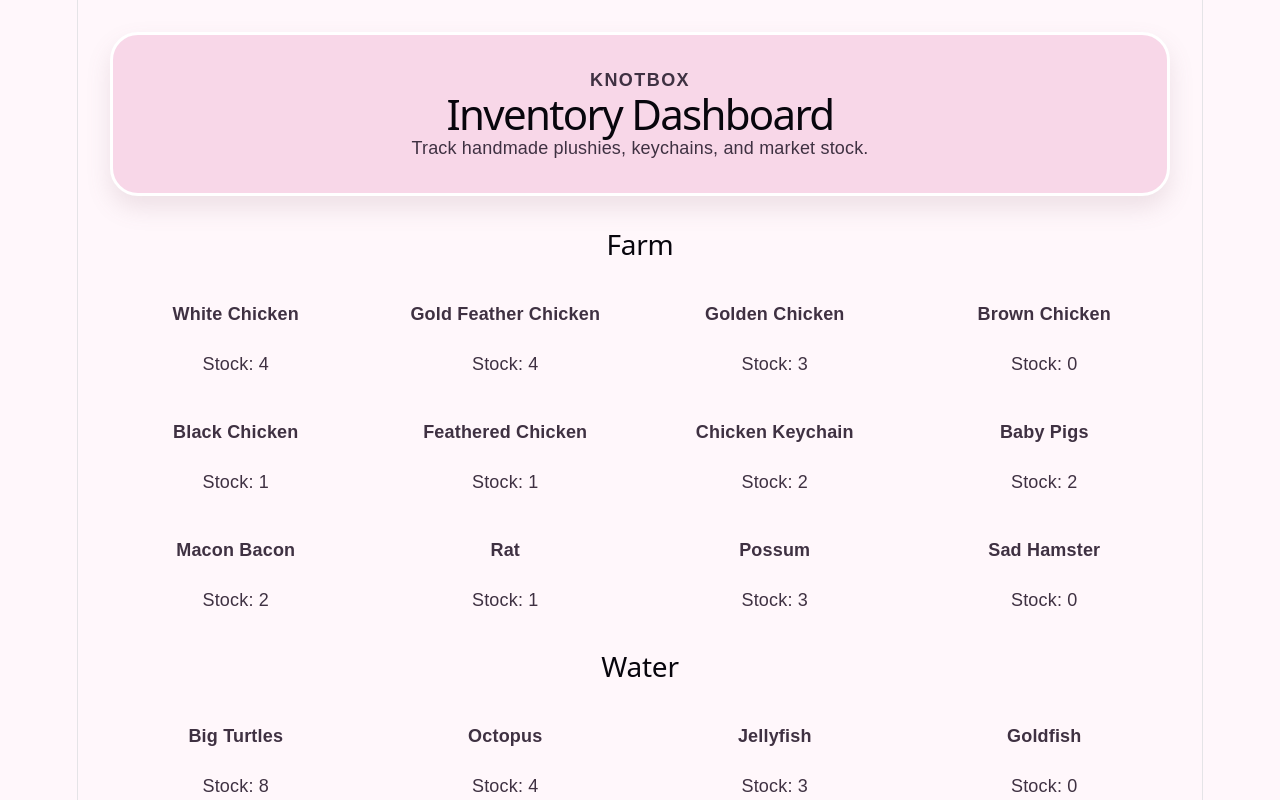
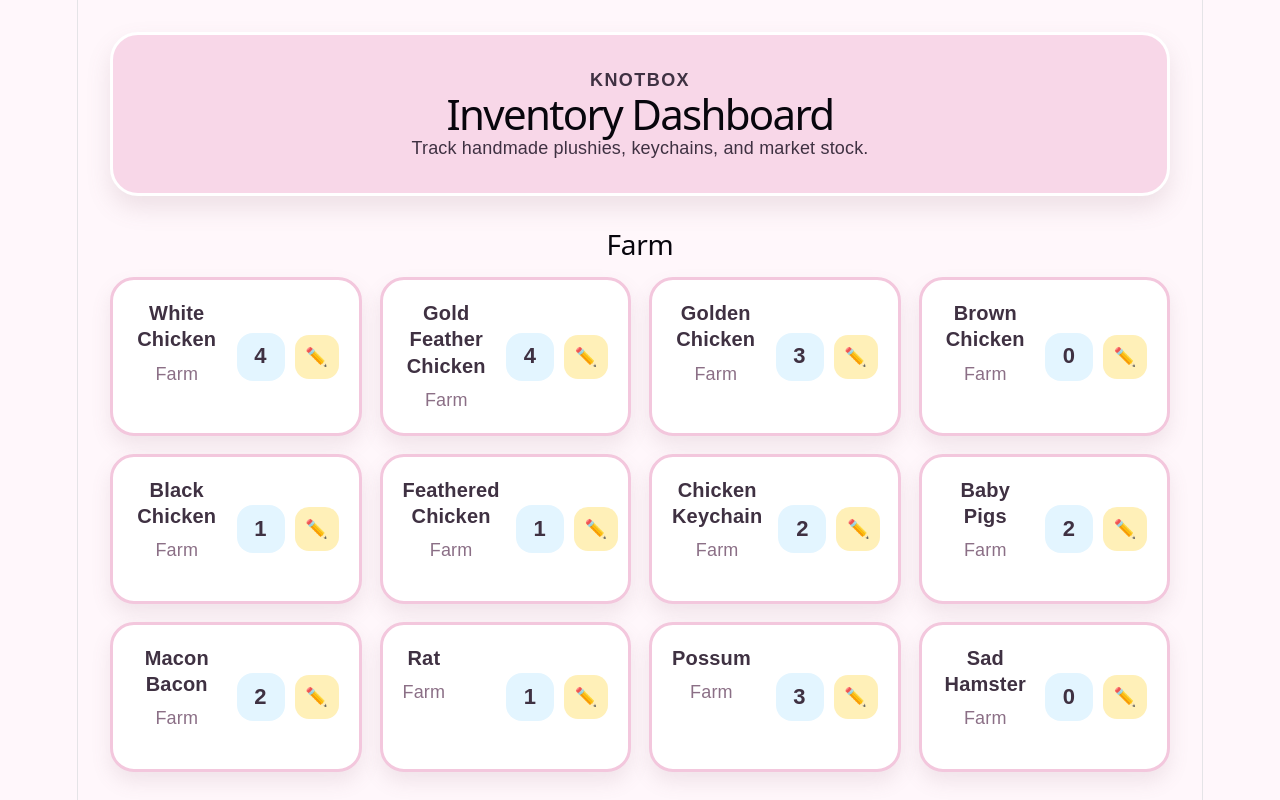
Before and after one commit to YooNice100/knotbox, a React (Vite) app: page / in a window 1280 px wide. Shown: the top 800 px of the page. Built offline with nearby package versions, Linux system fonts and the light colour scheme.

Commit message:
product card jsx updated

```diff
--- a/src/components/ProductCard.jsx
+++ b/src/components/ProductCard.jsx
@@ -1,9 +1,40 @@
+import { useState } from "react";
+
 function ProductCard({ product }) {
+  const [stock, setStock] = useState(product.stock);
+  const [isEditing, setIsEditing] = useState(false);
+
   return (
-    <div>
-      <h4>{product.name}</h4>
-      <p>Stock: {product.stock}</p>
-    </div>
+    <article className="product-card">
+      <div>
+        <h3>{product.name}</h3>
+        <p>{product.category}</p>
+      </div>
+
+      <div className="stock-row">
+        {isEditing ? (
+          <input
+            type="number"
+            value={stock}
+            min="0"
+            onChange={(event) => setStock(event.target.value)}
+            onBlur={() => setIsEditing(false)}
+            autoFocus
+          />
+        ) : (
+          <span className="stock-number">{stock}</span>
+        )}
+
+        <button
+          className="edit-button"
+          type="button"
+          onClick={() => setIsEditing(true)}
+          aria-label={`Edit stock for ${product.name}`}
+        >
+          ✏️
+        </button>
+      </div>
+    </article>
   );
 }
 
```
